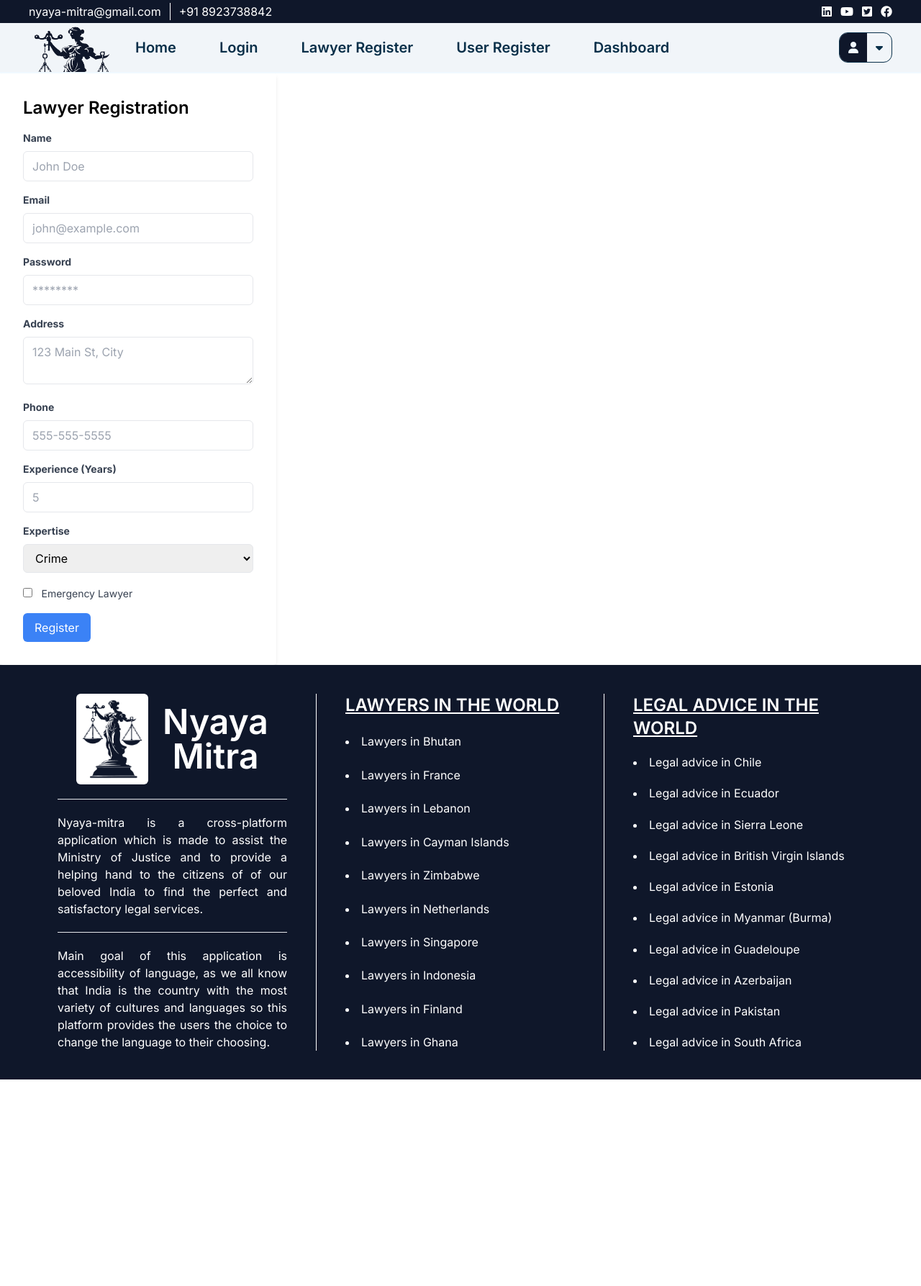
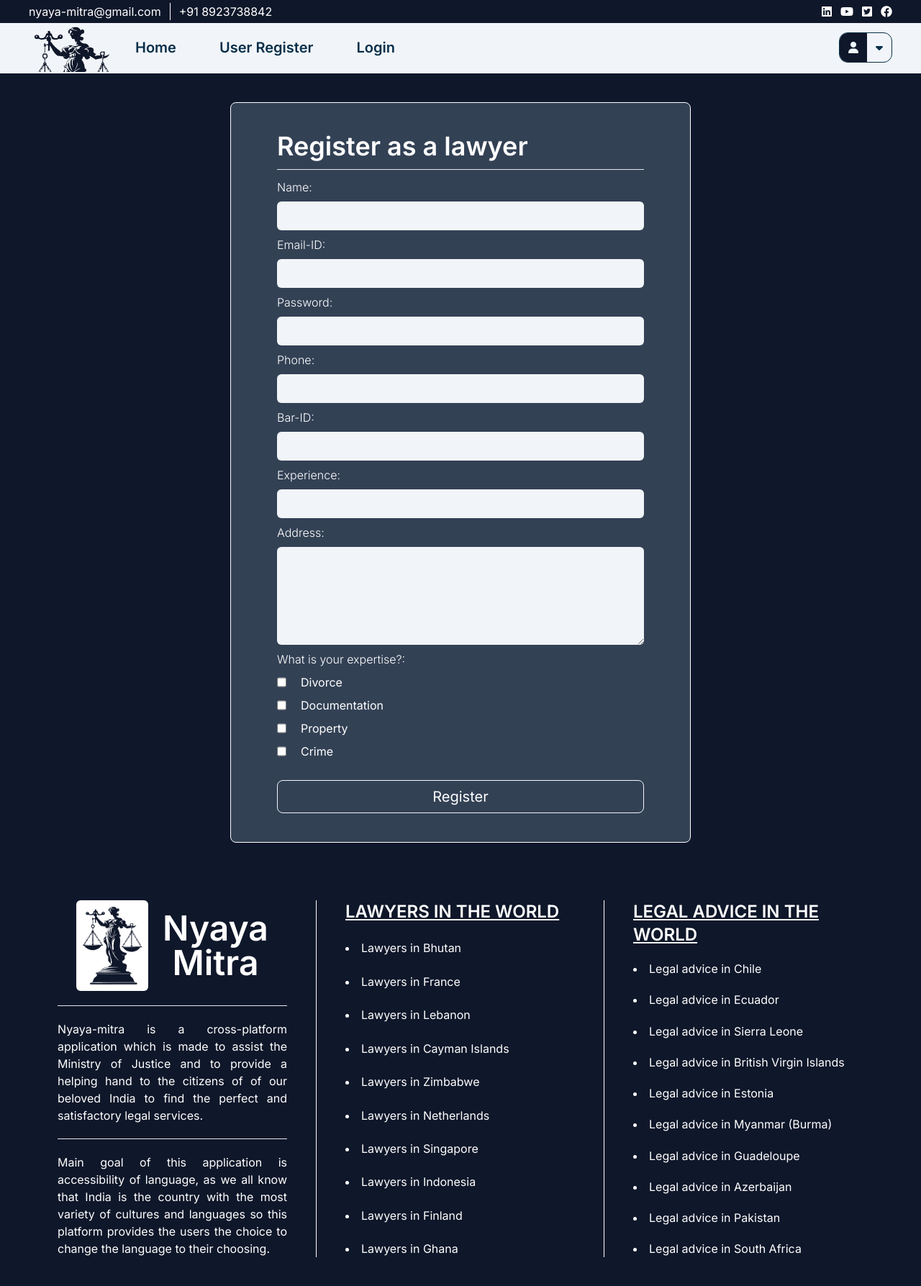
Before and after one commit to bigsparsh/nyaya-mitra, a Django app: page /lawyer_register/ in a window 1280 px wide. Shown: the whole page at 72% size. Before the commit the page ends 1500 px from the top, so only its background shows below. Run offline with Django 4.2, Linux system fonts and the light colour scheme; some libraries are stand-ins or nearby versions.

Commit message:
Configure navigation links and created new templates for all new templates except the dashboard.

```diff
--- a/core/views.py
+++ b/core/views.py
@@ -71,7 +71,7 @@ def logout(request):
 def user_register(request):
     if request.method == "POST":
         email = request.POST['email']
-        password = request.POST['Password']
+        password = request.POST['password']
         name = request.POST['name']
         aadhar_id = request.POST['aadhar_id']
         phone = request.POST['phone']
@@ -126,8 +126,21 @@ def lawyer_register(request):
         name = request.POST['name']
         phone = request.POST['phone']
         address = request.POST['address']
-        expertise = request.POST['expertise']
+        # Expertise
+        get_expertise = {
+            'Divorce': request.POST.get('divorce', 'off'),
+            'Crime': request.POST.get('crime', 'off'),
+            'Documentation': request.POST.get('documentation', 'off'),
+            'Property': request.POST.get('property', 'off')
+        }
+
+        expertise = []
+        for x in get_expertise.keys():
+            if get_expertise[x] == 'on':
+                expertise.append(x)
+
         experience = request.POST['experience']
+        bar_id = request.POST['bar_id']
 
         try:
             aut.create_user_with_email_and_password(email, password)
@@ -140,7 +153,8 @@ def lawyer_register(request):
                 'expertise': expertise,
                 'experience': experience,
                 'phone': phone,
-                'address': address
+                'address': address,
+                'bar_id': bar_id
             }
             fire_db.collection('Lawyers').document(str(my_id + 1)).set(user_data)
             return redirect('login')
--- a/templates/base.html
+++ b/templates/base.html
@@ -29,11 +29,7 @@
     <nav class="flex px-10 py-3 justify-between relative items-center bg-slate-100 text-sky-950 border-b-2 border-sky-50 overflow-hidden h-fit">
         <img src="{% static 'assets/logo.png' %}" width="125" class="rounded-md absolute self-start top-1">
         <div class="links flex gap-5 text-xl font-semibold items-center ml-32">
-            <a href="{% url 'home' %}" class="px-5 py-2 duration-500">Home</a>
-            <a href="{% url 'login' %}" class="px-5 py-2 duration-500">Login</a>
-            <a href="{% url 'lawyer_register' %}" class="px-5 py-2 duration-500">Lawyer Register</a>
-            <a href="{% url 'user_register' %}" class="px-5 py-2 duration-500">User Register</a>
-            <a href="{% url 'dashboard' %}" class="px-5 py-2 duration-500">Dashboard</a>
+            {% block links %}{% endblock %}
         </div>
         <div class="profile-block flex h-1/2 border border-sky-950 rounded-xl overflow-hidden">
             <div class="image flex items-center justify-center p-3 bg-slate-900 text-sky-50">
--- a/templates/dashboard.html
+++ b/templates/dashboard.html
@@ -1,5 +1,10 @@
 {% extends 'base.html' %}
 {% block title %} Dashboard {% endblock %}
+{% block links %}
+
+<a href="{% url 'logout' %}" class="px-5 py-2 duration-500">Logout</a>
+
+{% endblock %}
 {% block content %}
     <!-- Header -->
     <header class="bg-blue-500 text-white py-4">
--- a/templates/lawyer_register.html
+++ b/templates/lawyer_register.html
@@ -1,78 +1,60 @@
 {% extends 'base.html' %}
 {% block title %} Register Lawyer {% endblock %}
+{% block links %}
+
+<a href="{% url 'home' %}" class="px-5 py-2 duration-500">Home</a>
+<a href="{% url 'user_register' %}" class="px-5 py-2 duration-500">User Register</a>
+<a href="{% url 'login' %}" class="px-5 py-2 duration-500">Login</a>
+
+{% endblock %}
 {% block content %}
 
-    <div class="bg-white p-8 rounded shadow-md w-96">
-        <h2 class="text-2xl font-semibold mb-4">Lawyer Registration</h2>
-        <form action="#" method="post">
-            {% csrf_token %}
-            <!-- Name -->
-            <div class="mb-4">
-                <label for="name" class="block text-gray-700 text-sm font-bold mb-2">Name</label>
-                <input type="text" id="name" name="name" class="w-full px-3 py-2 border rounded-md"
-                    placeholder="John Doe" required>
-            </div>
+    <main class="flex justify-center py-10 bg-slate-900">
 
-            <!-- Email -->
-            <div class="mb-4">
-                <label for="email" class="block text-gray-700 text-sm font-bold mb-2">Email</label>
-                <input type="email" id="email" name="email" class="w-full px-3 py-2 border rounded-md"
-                    placeholder="john@example.com" required>
-            </div>
+        <div class="register px-16 py-10 rounded-lg flex flex-col gap-3 w-1/2 border border-white bg-slate-700 text-white overflow-clip">
+            <h1 class="text-4xl font-semibold">Register as a lawyer</h1>
+            <hr>
+            <form action="" method="POST" class="flex flex-col gap-2">
+                {% csrf_token %}
+                <label class="font-light" for="name">Name:</label>
+                <input class="bg-slate-100 outline-none ring-slate-400 focus:ring-4 py-2 px-5 text-slate-900 rounded-md" type="text" name="name" id="name">
+                <label class="font-light" for="email">Email-ID:</label>
+                <input class="bg-slate-100 outline-none ring-slate-400 focus:ring-4 py-2 px-5 text-slate-900 rounded-md" type="email" name="email" id="email">
+                <label class="font-light" for="password">Password:</label>
+                <input class="bg-slate-100 outline-none ring-slate-400 focus:ring-4 py-2 px-5 text-slate-900 rounded-md" type="password" name="password" id="password">
+                <label class="font-light" for="phone">Phone:</label>
+                <input class="bg-slate-100 outline-none ring-slate-400 focus:ring-4 py-2 px-5 text-slate-900 rounded-md" type="number" name="phone" id="phone">
+                <label class="font-light" for="bar_id">Bar-ID:</label>
+                <input class="bg-slate-100 outline-none ring-slate-400 focus:ring-4 py-2 px-5 text-slate-900 rounded-md" type="number" name="bar_id" id="bar_id">
+                <label class="font-light" for="experience">Experience:</label>
+                <input class="bg-slate-100 outline-none ring-slate-400 focus:ring-4 py-2 px-5 text-slate-900 rounded-md" type="number" name="experience" id="experience">
+                <label class="font-light" for="address">Address:</label>
+                <textarea class="bg-slate-100 outline-none ring-slate-400 focus:ring-4 py-2 px-5 text-slate-900 rounded-md" name="address" id="address" cols="30" rows="5"></textarea>
 
-            <!-- Password -->
-            <div class="mb-4">
-                <label for="password" class="block text-gray-700 text-sm font-bold mb-2">Password</label>
-                <input type="password" id="password" name="password" class="w-full px-3 py-2 border rounded-md"
-                    placeholder="********" required>
-            </div>
+                <label class="font-light">What is your expertise?:</label>
+                <div class="box1 flex gap-5">
+                    <input type="checkbox" name="divorce" id="divorce">
+                    <label for="divorce">Divorce</label>
+                </div>
+                <div class="box2 flex gap-5">
+                    <input type="checkbox" name="documentation" id="documentation">
+                    <label for="documentation">Documentation</label>
+                </div>
+                <div class="box3 flex gap-5">
+                    <input type="checkbox" name="property" id="property">
+                    <label for="property">Property</label>
+                </div>
+                <div class="box4 flex gap-5">
+                    <input type="checkbox" name="crime" id="crime">
+                    <label for="crime">Crime</label>
+                </div>
+                {% for msg in messages %}
+                    <h1 class="text-sm rounded-md bg-red-600 color-white py-1 px-3">{{msg}}</h1>
+                {% endfor %}
+                <input type="submit" value="Register" class="focus:font-bold ring-offset-4 mt-5 text-xl border py-2 rounded-lg border-slate-100 active:bg-slate-100 active:text-slate-900 ring-slate-500 focus:ring-4">
+            </form>
+        </div>
 
-            <!-- Address -->
-            <div class="mb-4">
-                <label for="address" class="block text-gray-700 text-sm font-bold mb-2">Address</label>
-                <textarea id="address" name="address" class="w-full px-3 py-2 border rounded-md"
-                    placeholder="123 Main St, City" required></textarea>
-            </div>
-
-            <!-- Phone -->
-            <div class="mb-4">
-                <label for="phone" class="block text-gray-700 text-sm font-bold mb-2">Phone</label>
-                <input type="tel" id="phone" name="phone" class="w-full px-3 py-2 border rounded-md"
-                    placeholder="555-555-5555" required>
-            </div>
-
-            <!-- Experience -->
-            <div class="mb-4">
-                <label for="experience" class="block text-gray-700 text-sm font-bold mb-2">Experience (Years)</label>
-                <input type="number" id="experience" name="experience" class="w-full px-3 py-2 border rounded-md"
-                    placeholder="5" required>
-            </div>
-
-            <!-- Expertise -->
-            <div class="mb-4">
-                <label for="expertise" class="block text-gray-700 text-sm font-bold mb-2">Expertise</label>
-                <select id="expertise" name="expertise" class="w-full px-3 py-2 border rounded-md" required>
-                    <option value="crime">Crime</option>
-                    <option value="divorce">Divorce</option>
-                    <option value="family">Family</option>
-                    <option value="property">Property</option>
-                    <option value="business">Business</option>
-                </select>
-            </div>
-
-            <!-- Emergency Lawyer -->
-            <div class="mb-4">
-                <input type="checkbox" id="emergencyLawyer" name="emergencyLawyer" class="mr-2">
-                <label for="emergencyLawyer" class="text-gray-700 text-sm">Emergency Lawyer</label>
-            </div>
-
-            <!-- Submit Button -->
-            <button type="submit"
-                class="bg-blue-500 text-white px-4 py-2 rounded-md hover:bg-blue-600 focus:outline-none focus:shadow-outline-blue active:bg-blue-800">
-                Register
-            </button>
-
-        </form>
-    </div>
+    </main>
 
 {% endblock %}
```
Also changed, not shown: templates/home.html (+8 -0 lines), templates/login.html (+24 -31 lines), templates/user_register.html (+32 -52 lines), db.sqlite3.
